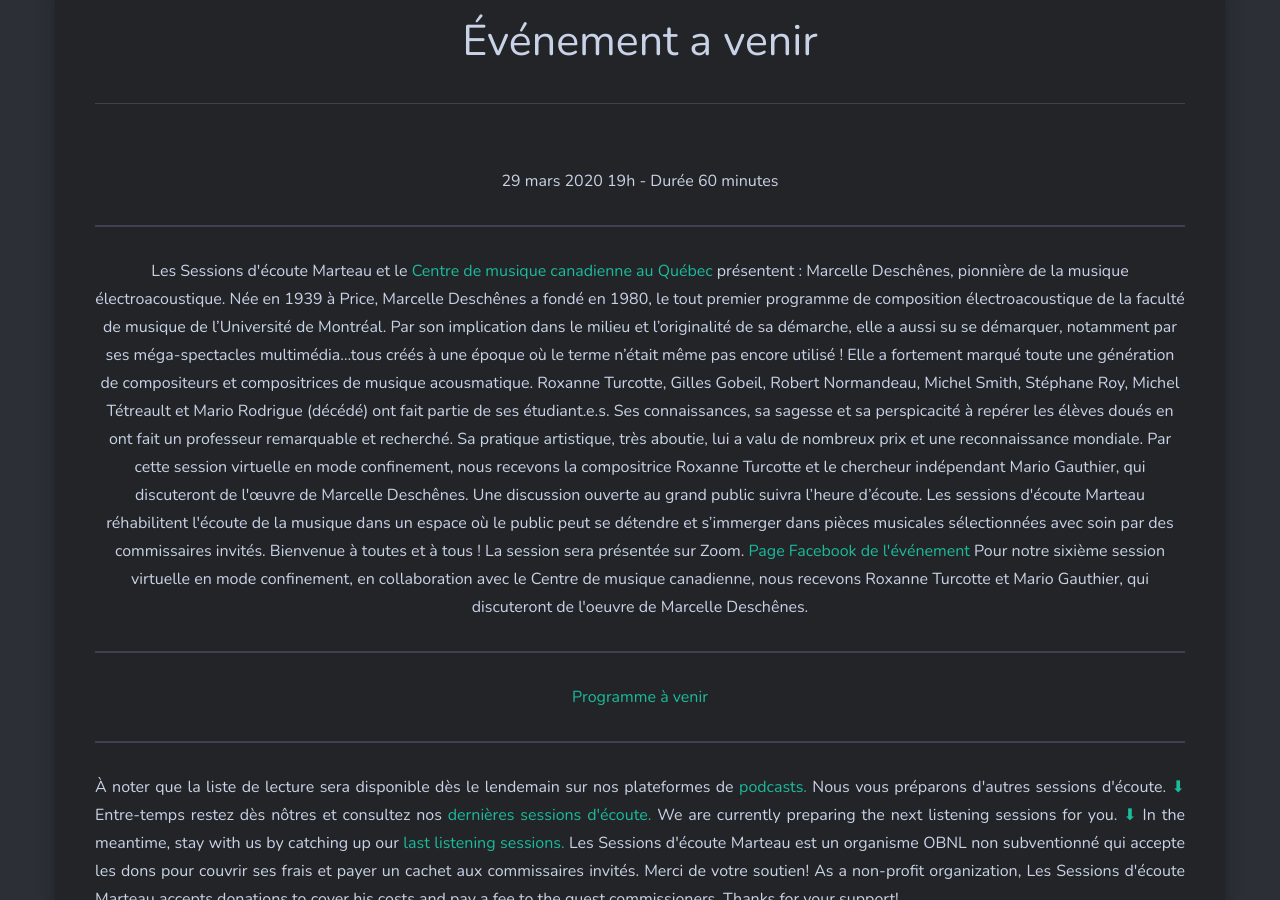
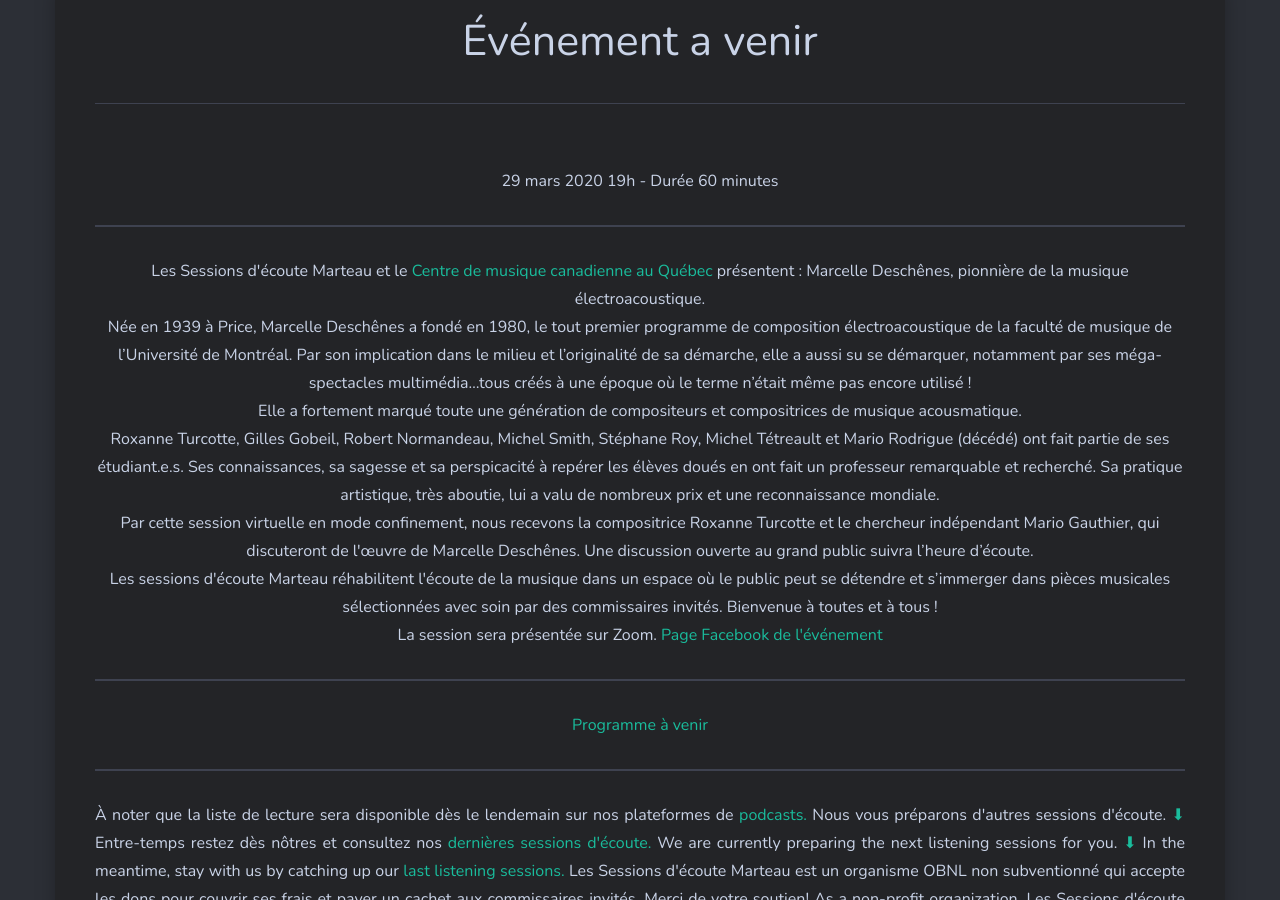
Before and after one commit to sessions-marteau/sessions-marteau-2.github.io, a Jekyll site: the page built from _pages/evenement-a-venir.md, in a window 1280 px wide and 900 px high, scrolled down 745 px. Built offline with Jekyll 4.4.1, drawn with Linux system fonts in a browser that asks for light colours; nearby versions of some CDN libraries.

Commit message:
Update evenement-a-venir.md

```diff
--- a/_pages/evenement-a-venir.md
+++ b/_pages/evenement-a-venir.md
@@ -36,21 +36,19 @@ Matías Reyes | dedosmuertos
   <center>
 
 Les Sessions d'écoute Marteau et le <a href="https://qc.cmccanada.org/" > Centre de musique canadienne au Québec </a> présentent : Marcelle Deschênes, pionnière de la musique électroacoustique.
-
+<br>
 Née en 1939 à Price, Marcelle Deschênes a fondé en 1980, le tout premier programme de composition électroacoustique de la faculté de musique de l’Université de Montréal. Par son implication dans le milieu et l’originalité de sa démarche, elle a aussi su se démarquer, notamment par ses méga-spectacles multimédia…tous créés à une époque où le terme n’était même pas encore utilisé !
-
+<br>
 Elle a fortement marqué toute une génération de compositeurs et compositrices de musique acousmatique.
-
+<br>
 Roxanne Turcotte, Gilles Gobeil, Robert Normandeau, Michel Smith, Stéphane Roy, Michel Tétreault et Mario Rodrigue (décédé) ont fait partie de ses étudiant.e.s.  Ses connaissances, sa sagesse et sa perspicacité à repérer les élèves doués en ont fait un professeur remarquable et recherché.  Sa pratique artistique, très aboutie, lui a valu de nombreux prix et une reconnaissance mondiale.
-
+<br>
 Par cette session virtuelle en mode confinement, nous recevons la compositrice Roxanne Turcotte et le chercheur indépendant Mario Gauthier, qui discuteront de l'œuvre de Marcelle Deschênes. Une discussion ouverte au grand public suivra l’heure d’écoute.
-
+<br>
 Les sessions d'écoute Marteau réhabilitent l'écoute de la musique dans un espace où le public peut se détendre et s’immerger dans pièces musicales sélectionnées avec soin par des commissaires invités. Bienvenue à toutes et à tous !
-
+ <br>
 La session sera présentée sur Zoom. <a href="https://www.facebook.com/events/140024488034651/" > Page Facebook de l'événement </a>
 
-
-Pour notre sixième session virtuelle en mode confinement, en collaboration avec le Centre de musique canadienne, nous recevons Roxanne Turcotte et Mario Gauthier, qui discuteront de l'oeuvre de Marcelle Deschênes.
 <hr>
 
 <a href="https://sessionsmarteau.com/uploads/session-009/program/Sessions-Marteau-009-Programme.pdf" download>Programme à venir </a>
```
